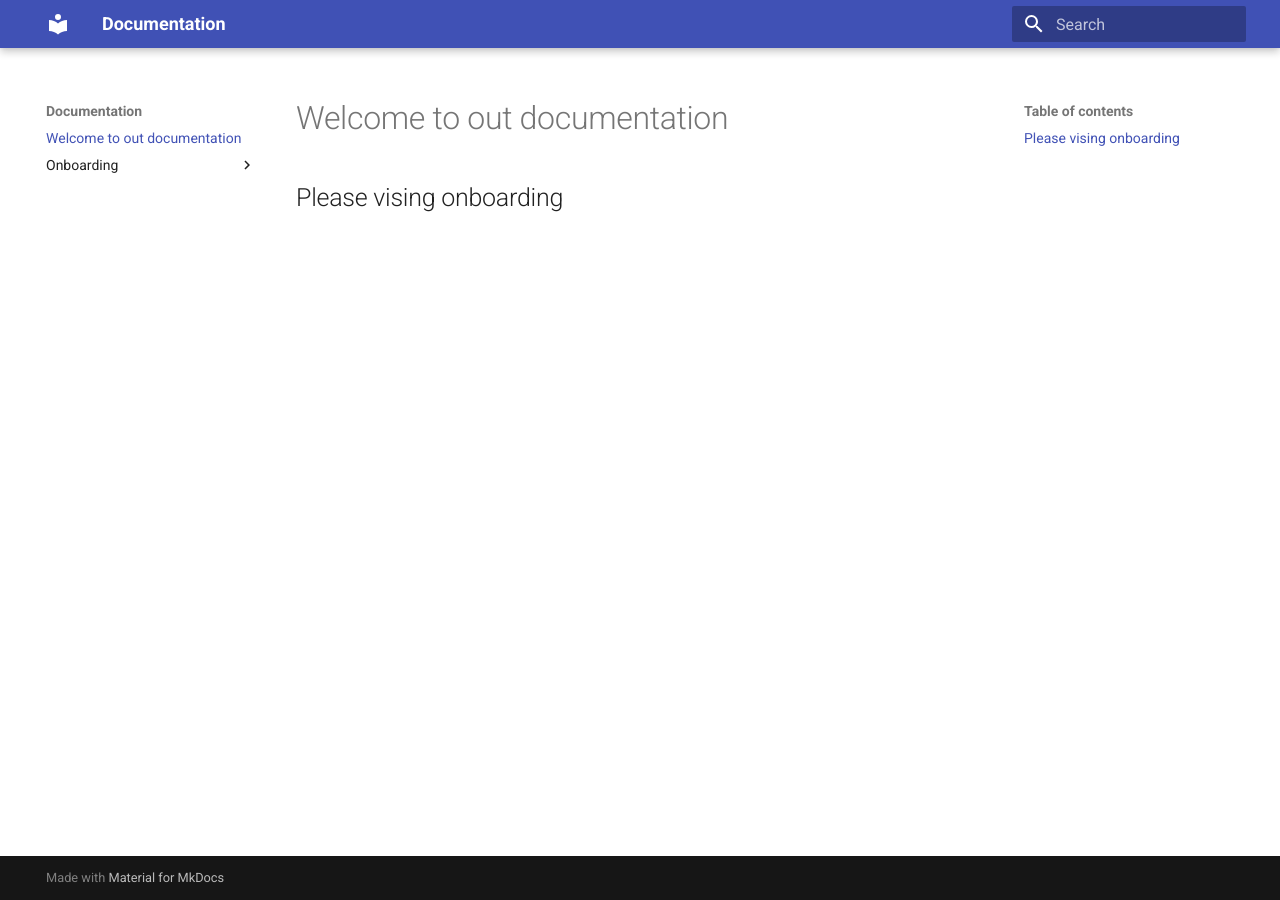
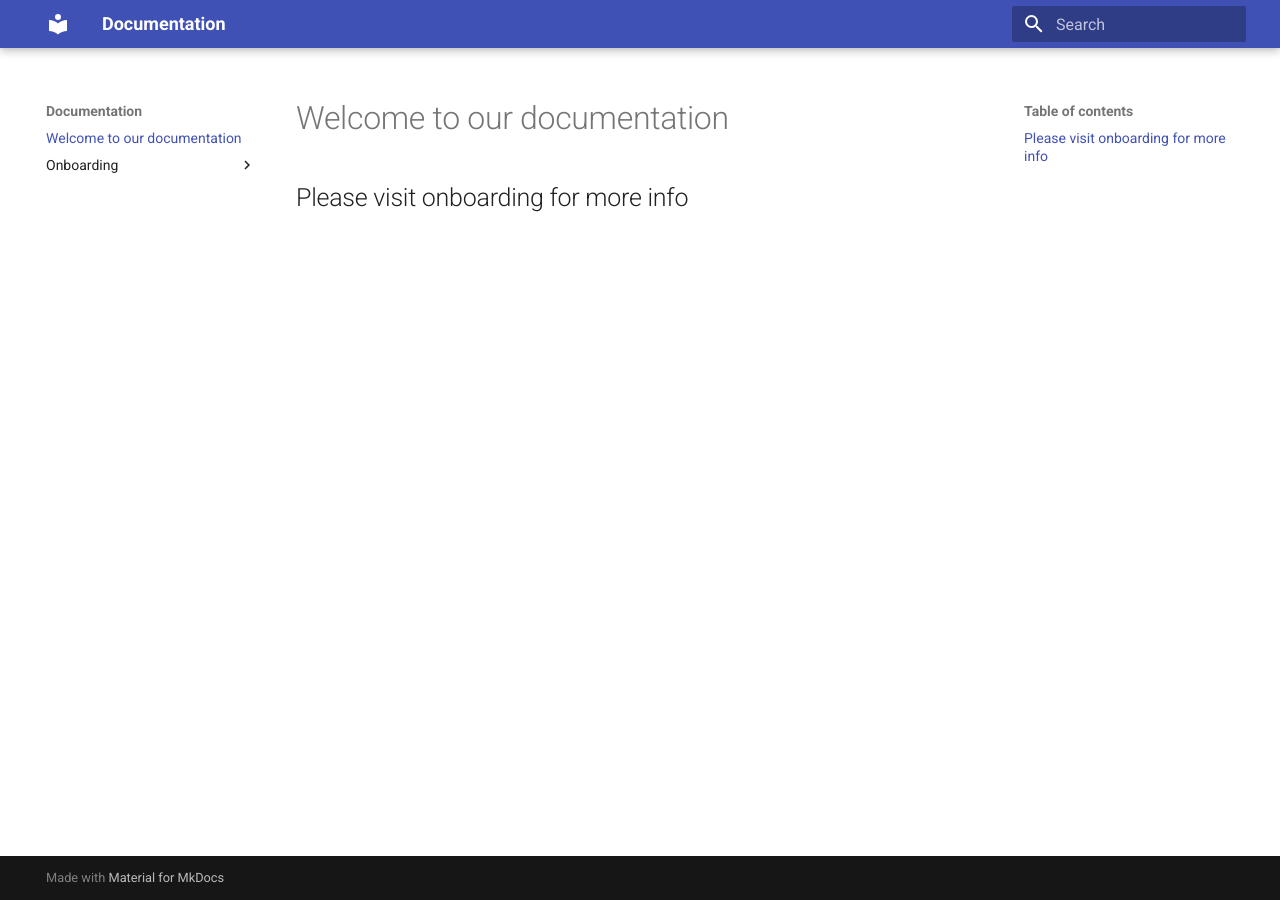
Before and after one commit to MaksimLozovskii/GUIDE-TO-MKDOCS, an MkDocs documentation site: the page built from docs/index.md, in a window 1280 px wide. Built offline with MkDocs 1.6.1 and Material for MkDocs 9.7.7, drawn with Linux system fonts in a browser that asks for light colours.

Commit message:
fix index.md

```diff
--- a/docs/index.md
+++ b/docs/index.md
@@ -1,3 +1,3 @@
-# Welcome to out documentation
+# Welcome to our documentation
 
-## Please vising onboarding
+## Please visit onboarding for more info
```
